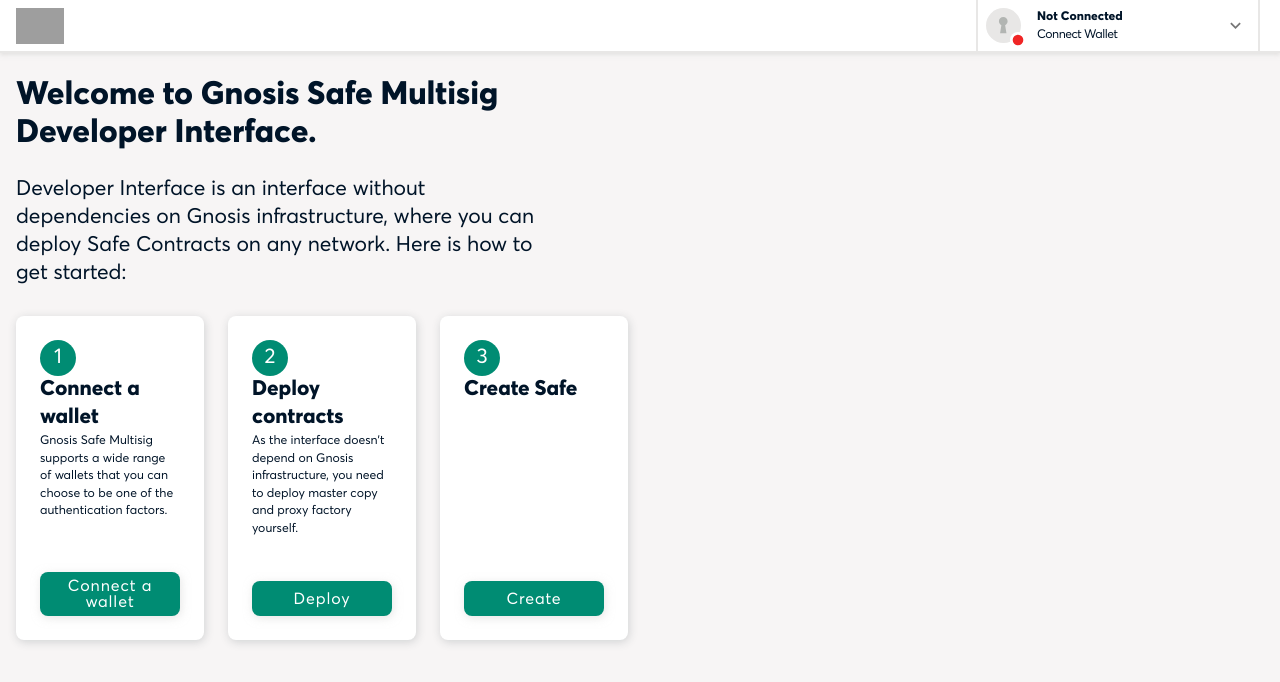
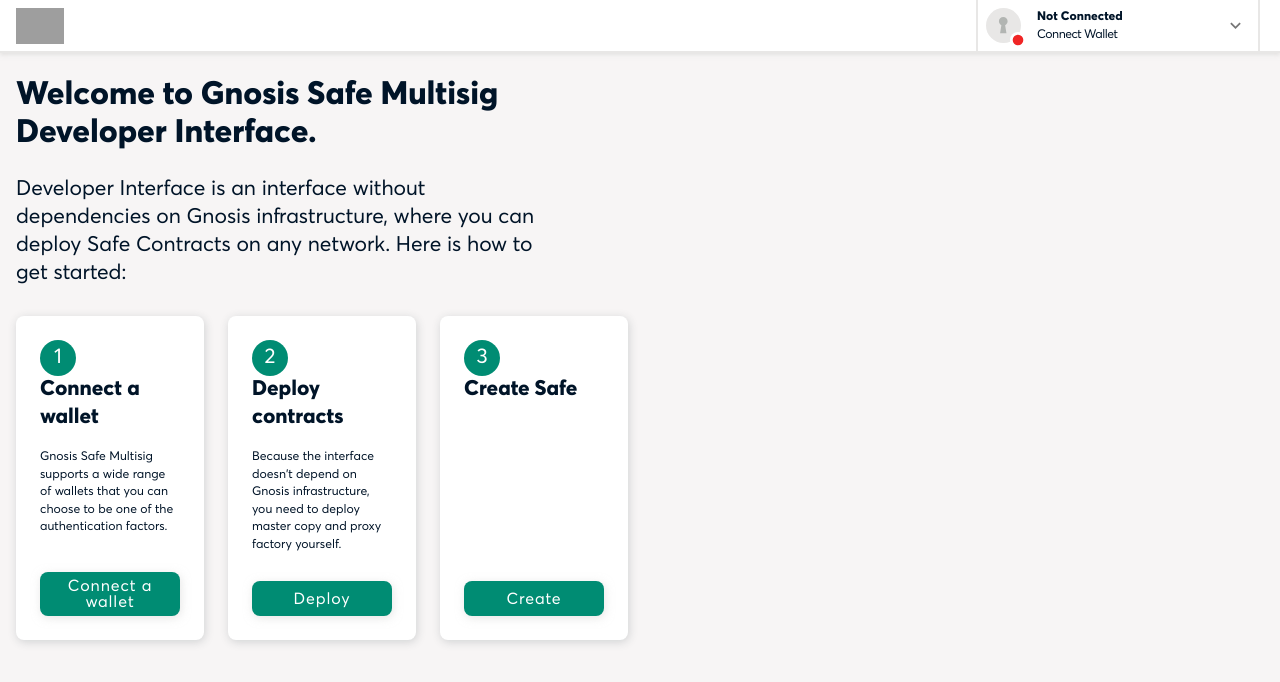
Before and after one commit to safe-global/safe-apps-sdk, a React (Create React App) app in the folder packages/safe-apps-developer-ui/: page / in a window 1280 px wide. Shown: the top 682 px of the page. Built offline with nearby package versions, Linux system fonts and the light colour scheme; grey boxes are pictures that could not be loaded; what web3modal would draw is missing.

Commit message:
welcome page layout done

```diff
--- a/packages/safe-apps-developer-ui/src/pages/Welcome.tsx
+++ b/packages/safe-apps-developer-ui/src/pages/Welcome.tsx
@@ -34,6 +34,9 @@
       fontWeight: 400,
     },
   },
+  cardTitle: {
+    marginBottom: md,
+  },
 });
 
 const WelcomePage = (): React.ReactElement => {
@@ -53,7 +56,7 @@
       <Grid container spacing={3} className={classes.stepsContainer}>
         <Grid item xs={3} lg={2}>
           <Card className={classes.stepCard}>
-            <Grid container alignItems="center">
+            <Grid container alignItems="center" className={classes.cardTitle}>
               <Dot className={classes.dot} color="primary">
                 <Typography variant="h5">1</Typography>
               </Dot>
@@ -70,15 +73,15 @@
         </Grid>
         <Grid item xs={3} lg={2}>
           <Card className={classes.stepCard}>
-            <Grid container alignItems="center">
+            <Grid container alignItems="center" className={classes.cardTitle}>
               <Dot className={classes.dot} color="primary">
                 <Typography variant="h5">2</Typography>
               </Dot>
               <Typography variant="h5">Deploy contracts</Typography>
             </Grid>
             <Typography variant="body2">
-              As the interface doesn't depend on Gnosis infrastructure, you need to deploy master copy and proxy factory
-              yourself.
+              Because the interface doesn't depend on Gnosis infrastructure, you need to deploy master copy and proxy
+              factory yourself.
             </Typography>
             <Button type="button" variant="contained" color="primary" className={classes.btn}>
               Deploy
@@ -87,7 +90,7 @@
         </Grid>
         <Grid item xs={3} lg={2}>
           <Card className={classes.stepCard}>
-            <Grid container alignItems="center">
+            <Grid container alignItems="center" className={classes.cardTitle}>
               <Dot className={classes.dot} color="primary">
                 <Typography variant="h5">3</Typography>
               </Dot>
```
